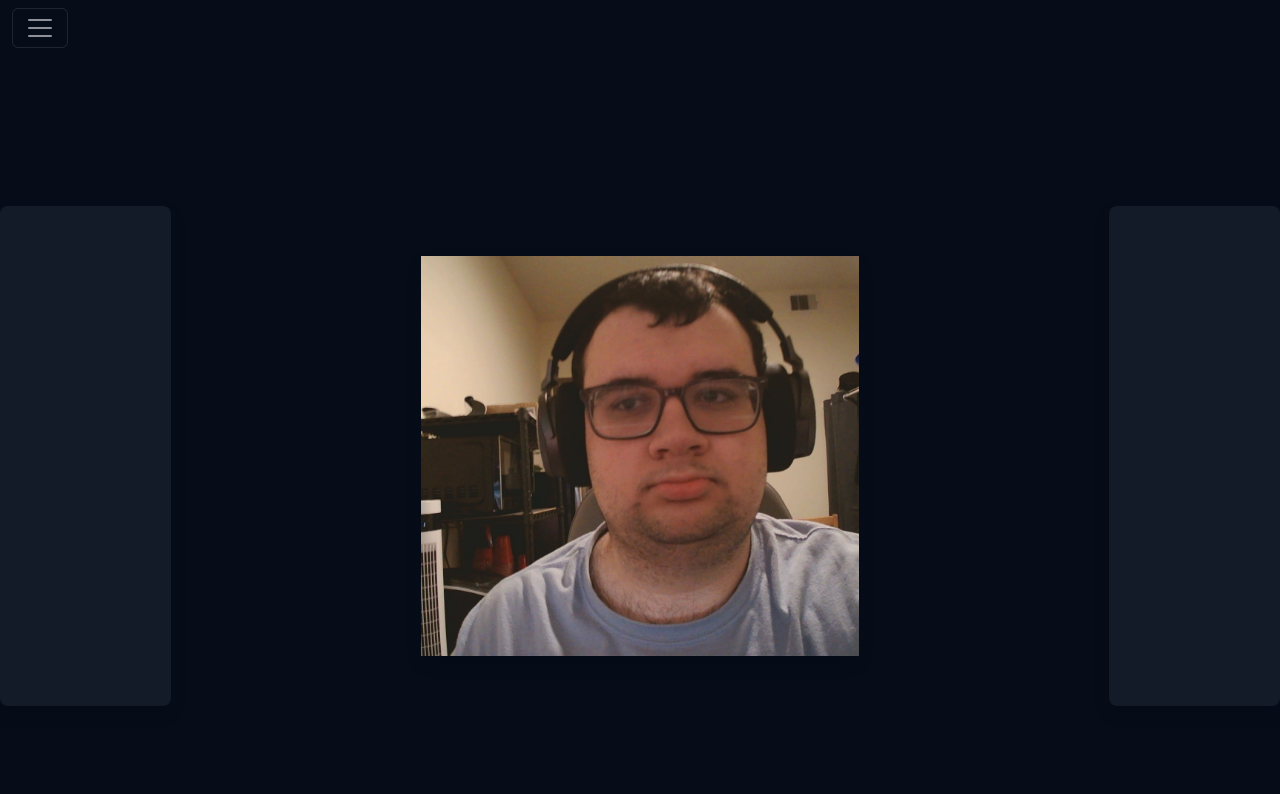
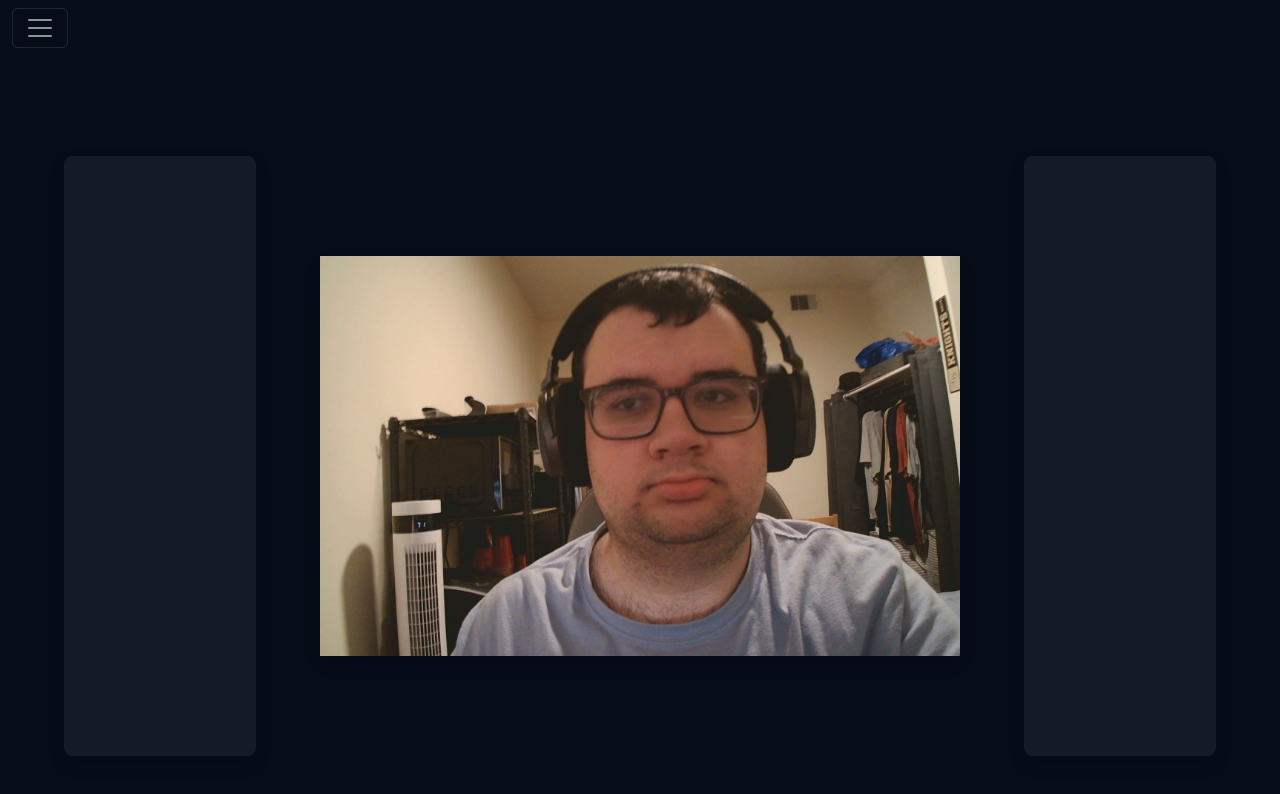
Before and after one commit to cala28124-sketch/portfolio-project, a React app: page / in a window 1280 px wide. Shown: the top 794 px of the page. Built offline with nearby package versions, Linux system fonts and the light colour scheme; the HTML template or start-up script is replaced by a standard one.

Commit message:
screen similarity fix

```diff
--- a/src/App.css
+++ b/src/App.css
@@ -42,16 +42,16 @@ body {
 }
 
 .box-left {
-  margin-right: 250px;
-  height: 500px;
-  width: 250px;
+  margin-right: 5%;
+  height: 75%;
+  width: 15%;
 
 }
 
 .box-right {
-  margin-left: 250px;
-  height: 500px;
-  width: 250px;
+  margin-left: 5%;
+  height: 75%;
+  width: 15%;
 
 
 }
@@ -85,11 +85,11 @@ body {
 }
 
 .navbar-image{
-  margin-left: 25px;
+  margin-left: 1%;
 
 }
 .skip-button{
   width: 50px;
   height: 50px;
-  margin-left: 600px;
+  margin-left: 92%;
 }
```
